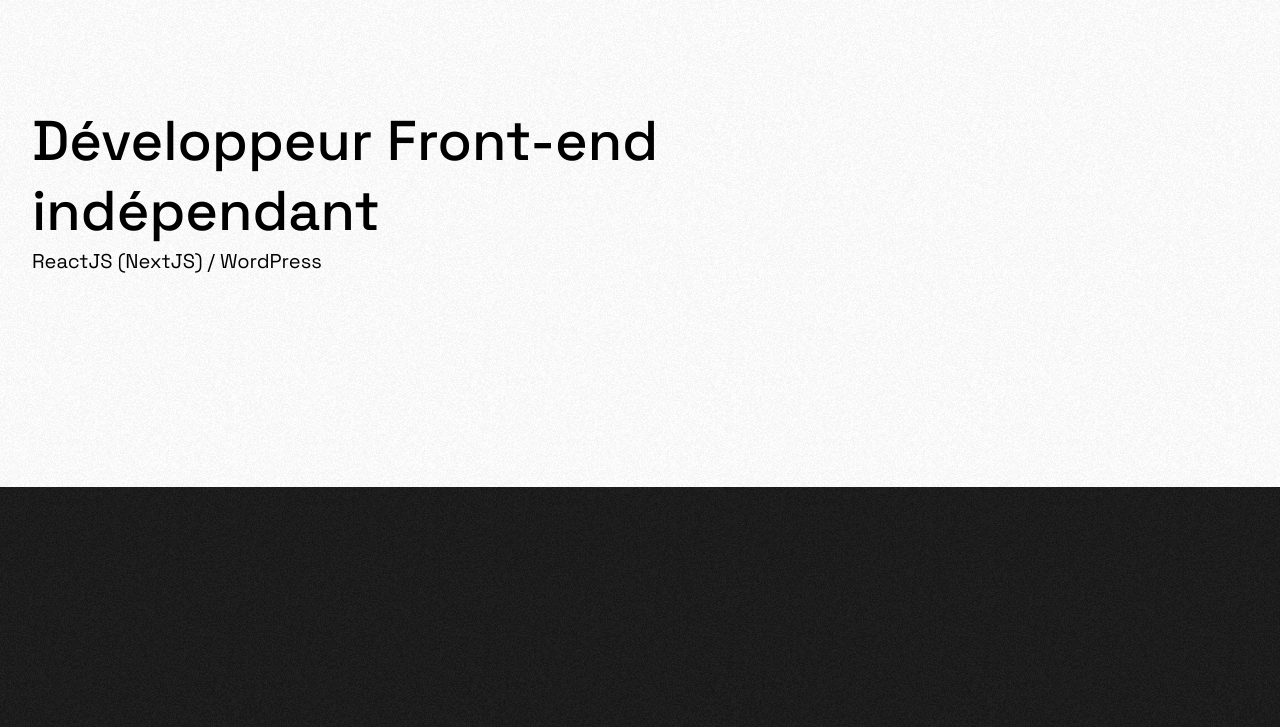
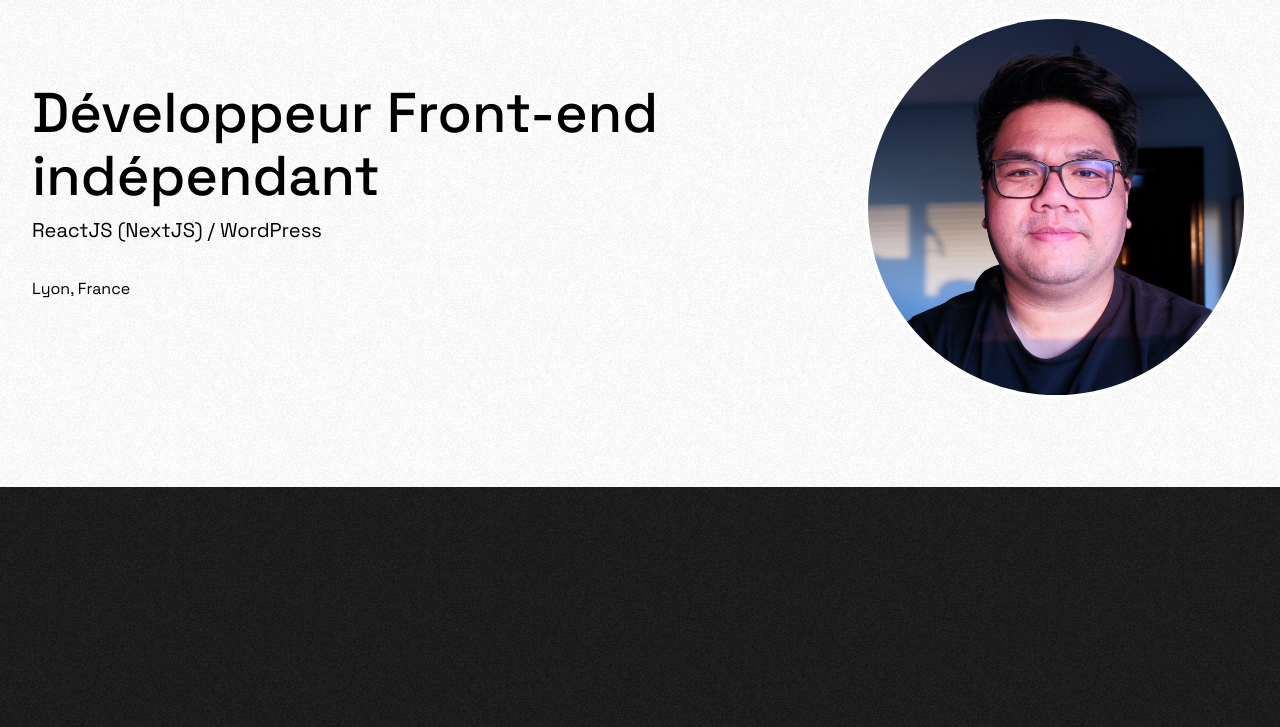
Before and after one commit to tuanp0/site, a website built with Vite: page index.html in a window 1280 px wide. Shown: the part 73-800 px from the top of the page. Built offline with nearby package versions, Linux system fonts and the light colour scheme.

Commit message:
add photo + text fix

```diff
--- a/index.html
+++ b/index.html
@@ -45,8 +45,14 @@
     <section class="intro">
         <div class="container">
             <div class="intro__content">
-                <h2 class="intro__poste">Développeur Front-end <br/>indépendant</h2>
-                <p class="intro__skill">ReactJS (NextJS) / WordPress</p>
+                <div class="intro__name">
+                    <h2 class="intro__poste">Développeur Front-end <br/>indépendant</h2>
+                    <p class="intro__skill">ReactJS (NextJS) / WordPress</p>
+                    <p class="intro__location">Lyon, France</p>
+                </div>
+                <div class="intro__photo">
+                    <img src="assets/img/tp.jpg" alt="Tuan Phung Photo" width="700" height="700" class="intro__img" />
+                </div>
             </div>
         </div>
     </section>
@@ -157,19 +163,6 @@
                         </g>
                         </svg>
                     </a>
-                    <!-- <a href="https://fr.linkedin.com/in/tuan-phung" target="_blank" rel="nofollow noreferrer noopener" class="linkedin">
-                        <svg version="1.1" id="Layer_1" xmlns="http://www.w3.org/2000/svg" xmlns:xlink="http://www.w3.org/1999/xlink" x="0px" y="0px" viewBox="0 0 455 455" style="enable-background:new 0 0 455 455;" xml:space="preserve">
-                        <g>
-                            <path fill="#171717" style="fill-rule:evenodd;clip-rule:evenodd;" d="M246.4,204.35v-0.665c-0.136,0.223-0.324,0.446-0.442,0.665H246.4z"/>
-                            <path fill="#171717" style="fill-rule:evenodd;clip-rule:evenodd;" d="M0,0v455h455V0H0z M141.522,378.002H74.016V174.906h67.506V378.002z
-                            M107.769,147.186h-0.446C84.678,147.186,70,131.585,70,112.085c0-19.928,15.107-35.087,38.211-35.087
-                            c23.109,0,37.31,15.159,37.752,35.087C145.963,131.585,131.32,147.186,107.769,147.186z M385,378.002h-67.524V269.345
-                            c0-27.291-9.756-45.92-34.195-45.92c-18.664,0-29.755,12.543-34.641,24.693c-1.776,4.34-2.24,10.373-2.24,16.459v113.426h-67.537
-                            c0,0,0.905-184.043,0-203.096H246.4v28.779c8.973-13.807,24.986-33.547,60.856-33.547c44.437,0,77.744,29.02,77.744,91.398V378.002
-                            z"/>
-                        </g>
-                        </svg>
-                    </a> -->
                 <p>
             </div>
         </div>
--- a/styles/about.scss
+++ b/styles/about.scss
@@ -89,15 +89,15 @@
 
     @media screen and (min-width: 768px) {
         display: inline-block;
-        padding: 2rem 4rem;
+        padding: 2rem 2rem;
     }
 }
 
 .site__visuel {
     display: block;
-    width: 400px;
+    width: 460px;
     height: auto;
-    margin: 0 auto 1rem auto;
+    margin: 0 auto 1.5rem auto;
 }
 
 .site__name {
--- a/styles/intro.scss
+++ b/styles/intro.scss
@@ -19,6 +19,11 @@
 }
 
 .intro__content {
+    display: flex;
+    flex-wrap: wrap;
+    justify-content: space-between;
+    align-items: center;
+    gap: 2rem;
     // margin: 0 auto;
 
     // @media screen and (min-width: 768px) {
@@ -26,10 +31,23 @@
     // }
 }
 
+.intro__name {
+    width: 100%;
+    order: 2;
+    text-align: center;
+
+    @media screen and (min-width: 992px) {
+        order: 1;
+        width: calc(100% - 400px - 1rem);
+        text-align: left;
+    }
+}
+
 .intro__poste {
     @include grotesk(500);
     font-size: 2rem;
-    line-height: 1.25em;
+    line-height: 1.125;
+    margin-bottom: 0.5rem;
 
     @media screen and (min-width: 768px) {
         font-size: 2.5rem;
@@ -49,14 +67,37 @@
     }
 }
 
-.intro__text {
-    font-size: 1.25rem;
-
-    strong {
-        @include grotesk(500);
-    }
+.intro__location {
+    font-size: 0.875rem;
+    margin-bottom: 2rem;
 
     @media screen and (min-width: 992px) {
-        font-size: 1.5rem;
+        font-size: 1rem;
     }
 }
+
+.intro__photo {
+    order: 1;
+    margin-left: auto;
+    margin-right: auto;
+
+    @media screen and (min-width: 992px) {
+        order: 2;
+        width: calc(400px - 1rem);
+    }
+}
+
+.intro__img {
+    width: 300px;
+    height: auto;
+    display: block;
+    border-radius: 100%;
+    overflow: hidden;
+    border: 4px solid var(--white);
+
+    @media screen and (min-width: 992px) {
+        width: 400px;
+        margin-right: 0;
+        margin-left: auto;
+    }
+}
```
Also changed, not shown: assets/img/tp.jpg (added).
